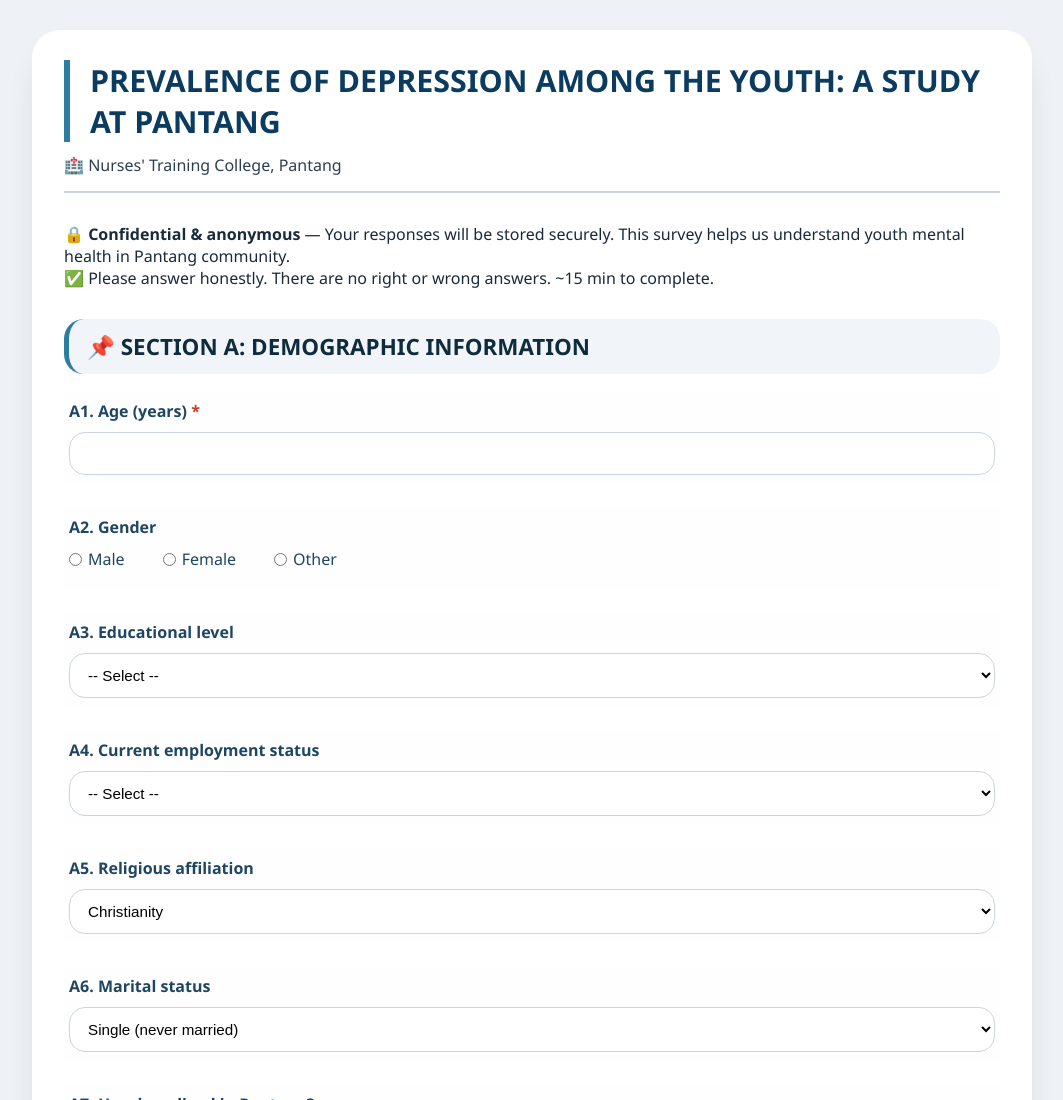
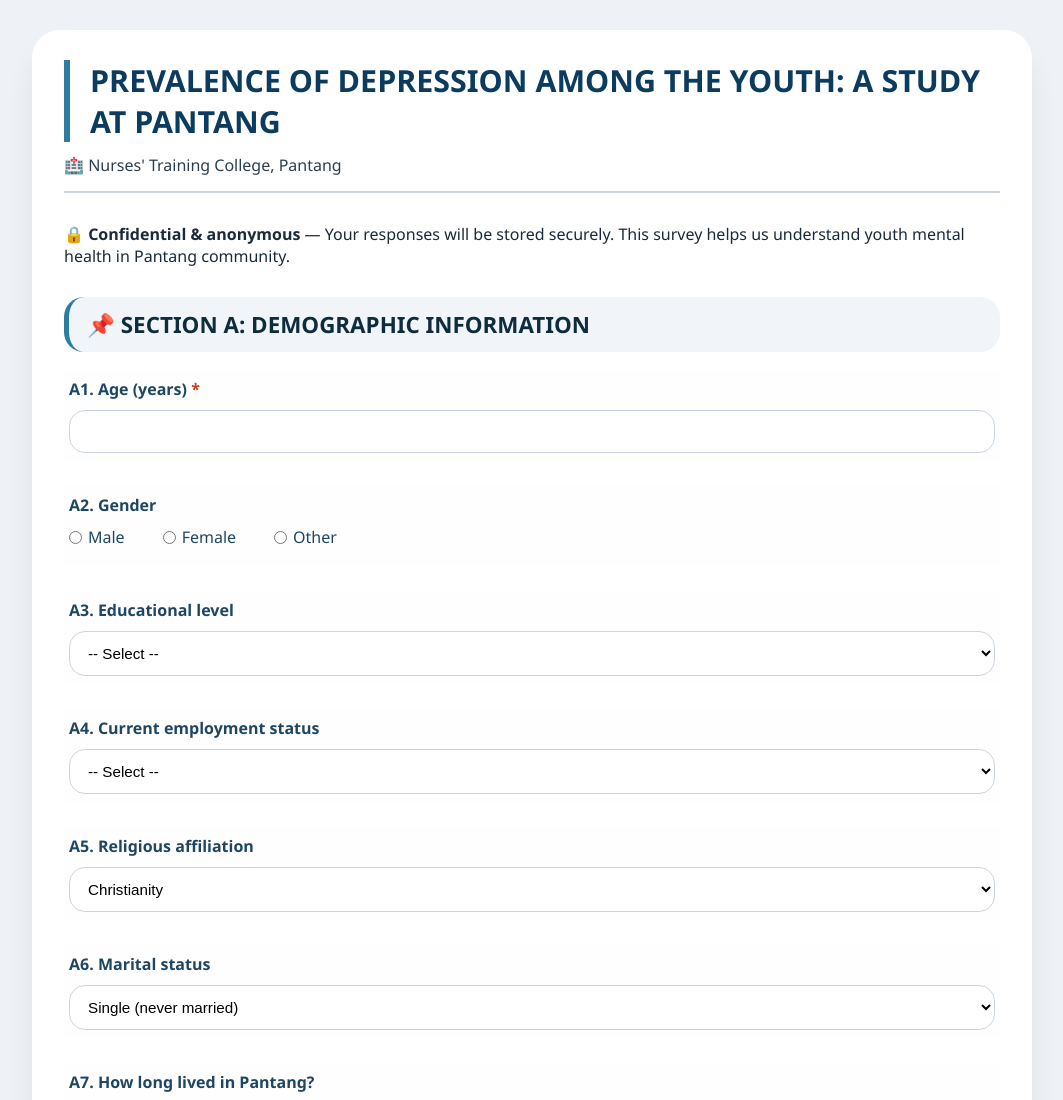
Before and after one commit to fingbrain-questionaires/fingbrain-questionaires.github.io, a plain HTML site: page index.html in a window 1280 px wide. Shown: the top 1100 px of the page, without its empty margins (108-1171 px from the left). Drawn offline with Linux system fonts and the light colour scheme.

Commit message:
Update index.html

```diff
--- a/index.html
+++ b/index.html
@@ -194,7 +194,6 @@
         <span>🏥 Nurses' Training College, Pantang</span>
     </div>
     <p><strong>🔒 Confidential & anonymous</strong> — Your responses will be stored securely. This survey helps us understand youth mental health in Pantang community.</p>
-    <p>✅ Please answer honestly. There are no right or wrong answers. ~15 min to complete.</p>
 
     <form id="surveyForm">
         <!-- ================= SECTION A ================= -->
```
